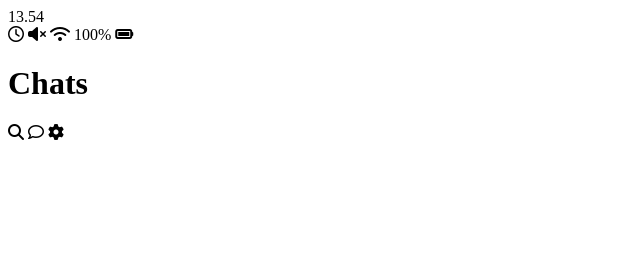
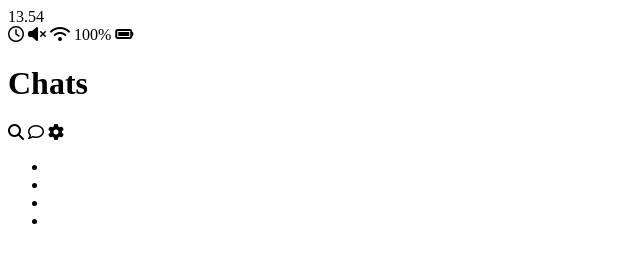
Before and after one commit to BHyeonKim/kakao_clone-2.0, a plain HTML site: page index.html in a window 1280 px wide. Shown: the full height of the page, 0-640 px from the left. Drawn offline with Linux system fonts and the light colour scheme.

Commit message:
not finished yet

```diff
--- a/index.html
+++ b/index.html
@@ -35,5 +35,13 @@
             </span>
         </div>
     </header>
+    <nav class="nav">
+        <ul class="nav__list">
+            <li class="nav__list-item"><a href="/friends.html" class="nav__list-link"></a></li>
+            <li class="nav__list-item"><a href="/index.html" class="nav__list-link"></a></li>
+            <li class="nav__list-item"><a href="/find.html" class="nav__list-link"></a></li>
+            <li class="nav__list-item"><a href="/more.html" class="nav__list-link"></a></li>
+        </ul>
+    </nav>
 </body>
 </html>
```
